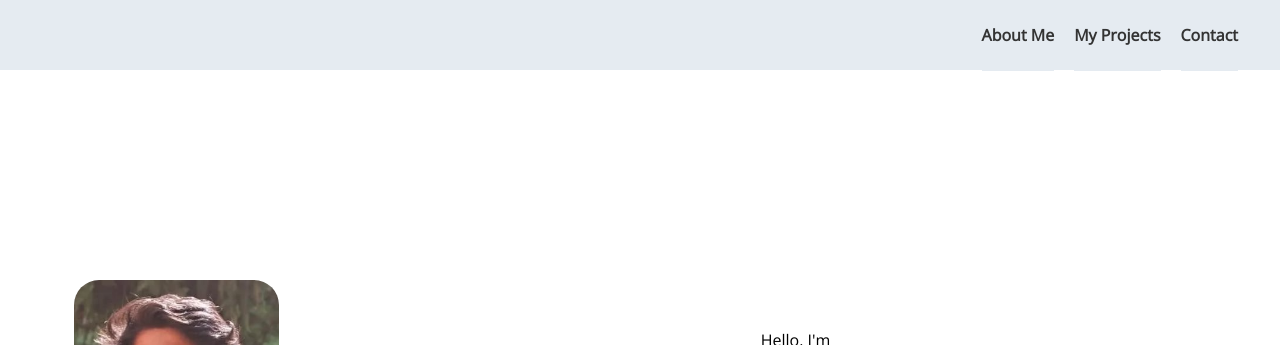
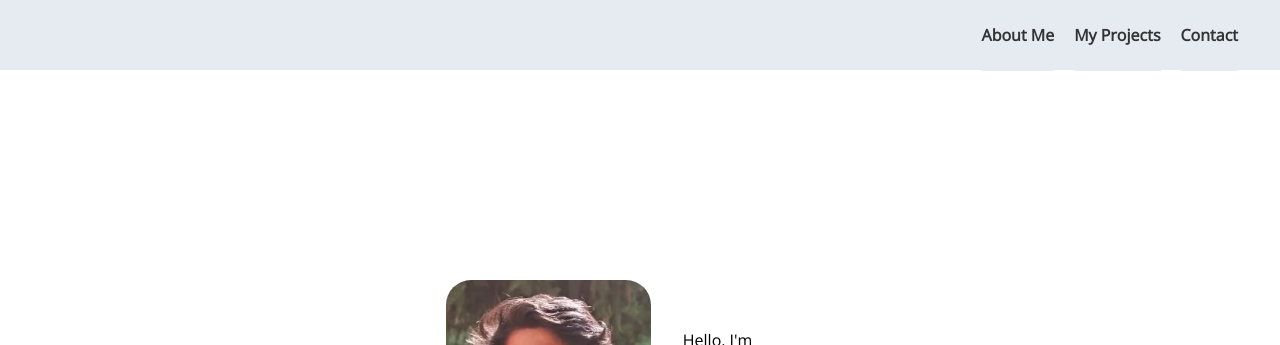
Before and after one commit to abhinavshaji0/portfolio, a plain HTML site: page index.html in a window 1280 px wide. Shown: the top 345 px of the page. Drawn offline with nearby package versions, Linux system fonts and the light colour scheme.

Commit message:
Update styles.css

```diff
--- a/styles.css
+++ b/styles.css
@@ -2,8 +2,6 @@
 * {
     margin: 0;
     padding: 0;
-    margin-left:auto;
-    margin-right:auto;
   }
   html {
     scroll-behavior: smooth;
@@ -73,7 +71,7 @@ body {
     flex-direction: column;
     margin-left:4vh;
   }
-  @media (max-width: 420px){
+  @media only screen and (max-width: 768px) {
     #about_me{
       flex-direction: column;
     }
```
